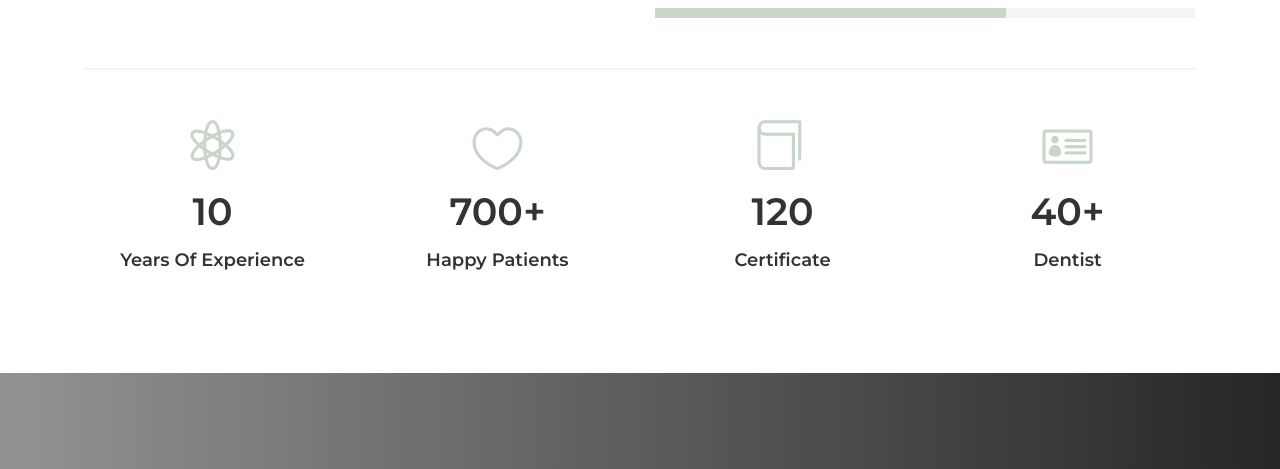
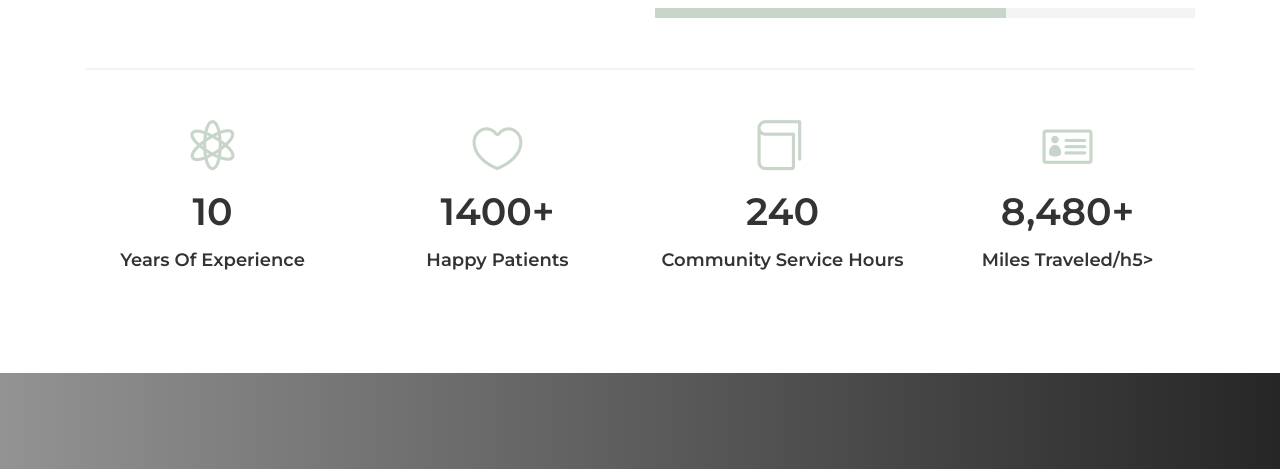
Before and after one commit to bjlamphiear/PolishedDjango, a Django app: page / in a window 1280 px wide. Shown: the part 1683-2152 px from the top of the page. Run offline with Django 4.2, Linux system fonts and the light colour scheme; some libraries are stand-ins or nearby versions.

```diff
--- a/website/templates/about.html
+++ b/website/templates/about.html
@@ -11,7 +11,7 @@
     <div class="container h-100">
       <div class="row h-100 align-items-center">
         <div class="col-12">
-          <h2 class="title">Our Mission</h2>
+          <h2 class="title">Polished</h2>
         </div>
       </div>
     </div>
--- a/website/templates/home.html
+++ b/website/templates/home.html
@@ -138,7 +138,7 @@
         <div class="col-12 col-sm-6 col-lg-3">
           <div class="single-cta text-center mt-50 mb-100">
             <i class="icon_heart_alt"></i>
-            <h2><span class="counter">700</span>+</h2>
+            <h2><span class="counter">1400</span>+</h2>
             <h5>Happy Patients</h5>
           </div>
         </div>
@@ -147,8 +147,8 @@
         <div class="col-12 col-sm-6 col-lg-3">
           <div class="single-cta text-center mt-50 mb-100">
             <i class="icon_book_alt"></i>
-            <h2><span class="counter">120</span></h2>
-            <h5>Certificate</h5>
+            <h2><span class="counter">240</span></h2>
+            <h5>Community Service Hours</h5>
           </div>
         </div>
 
@@ -156,8 +156,8 @@
         <div class="col-12 col-sm-6 col-lg-3">
           <div class="single-cta text-center mt-50 mb-100">
             <i class="icon_id"></i>
-            <h2><span class="counter">40</span>+</h2>
-            <h5>Dentist</h5>
+            <h2><span class="counter">8,480</span>+</h2>
+            <h5>Miles Traveled/h5>
           </div>
         </div>
       </div>
```
